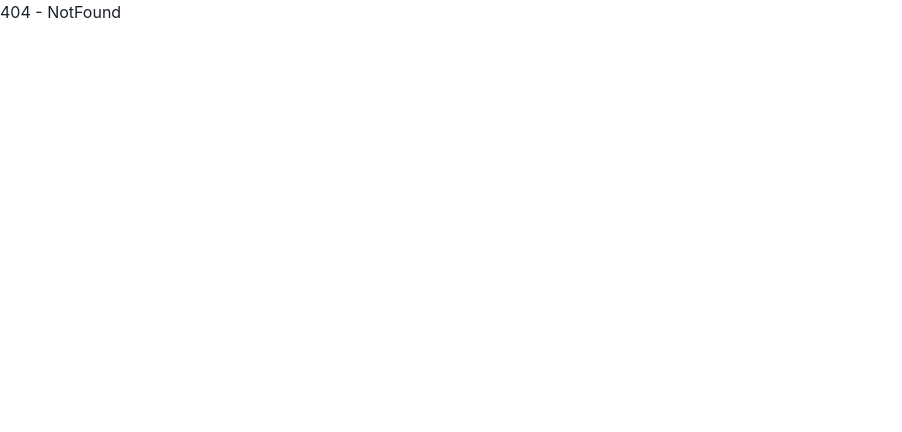
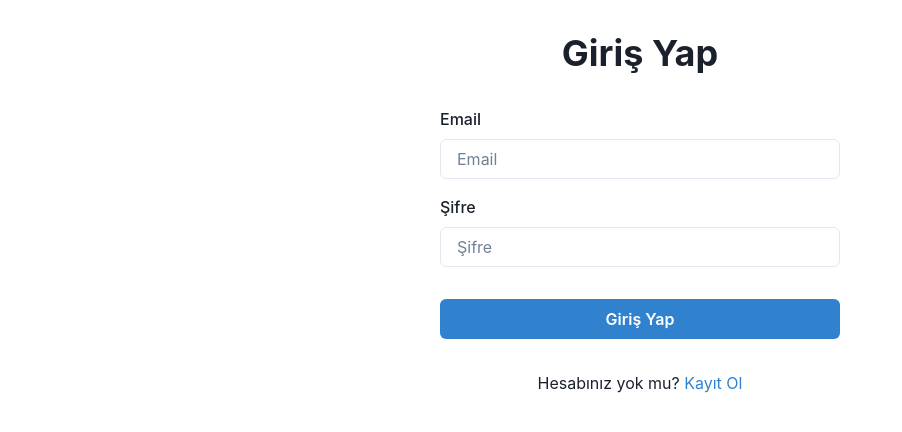
Before and after one commit to tolgabayrakdev/tabfer-project, a React (Vite) app in the folder client/: page /signin in a window 1280 px wide. Before the commit this address had no page. Shown: the top 432 px of the page, without its empty margins (0-902 px from the left). Built offline with nearby package versions, Linux system fonts and the light colour scheme.

Commit message:
authentication page

```diff
--- a/client/package.json
+++ b/client/package.json
@@ -14,10 +14,12 @@
     "@chakra-ui/react": "^2.8.2",
     "@emotion/react": "^11.13.3",
     "@emotion/styled": "^11.13.0",
+    "formik": "^2.4.6",
     "framer-motion": "^11.5.4",
     "react": "^18.3.1",
     "react-dom": "^18.3.1",
-    "react-router-dom": "^6.26.1"
+    "react-router-dom": "^6.26.1",
+    "yup": "^1.4.0"
   },
   "devDependencies": {
     "@eslint/js": "^9.9.0",
--- /dev/null
+++ b/client/src/pages/SignIn.tsx
@@ -0,0 +1,75 @@
+import { Box, Button, FormControl, FormLabel, Input, VStack, Heading, Text, Link as ChakraLink } from '@chakra-ui/react';
+import { Link as RouterLink, useNavigate } from 'react-router-dom';
+import { Formik, Form, Field } from 'formik';
+import * as Yup from 'yup';
+
+const SignInSchema = Yup.object().shape({
+  email: Yup.string().email('Geçersiz email').required('Email gerekli'),
+  password: Yup.string().required('Şifre gerekli'),
+});
+
+const SignIn = () => {
+  const navigate = useNavigate();
+
+  return (
+    <Box maxWidth="400px" margin="auto" mt={8}>
+      <VStack spacing={8} align="stretch">
+        <Heading textAlign="center">Giriş Yap</Heading>
+        <Formik
+          initialValues={{ email: '', password: '' }}
+          validationSchema={SignInSchema}
+          onSubmit={(values, actions) => {
+            // Burada giriş işlemlerini gerçekleştirin
+            console.log(values);
+            setTimeout(() => {
+              actions.setSubmitting(false);
+              navigate('/dashboard');
+            }, 1000);
+          }}
+        >
+          {(props) => (
+            <Form>
+              <VStack spacing={4}>
+                <Field name="email">
+                  {({ field, form }: any) => (
+                    <FormControl isInvalid={form.errors.email && form.touched.email}>
+                      <FormLabel htmlFor="email">Email</FormLabel>
+                      <Input {...field} id="email" placeholder="Email" />
+                      <Text color="red.500">{form.errors.email}</Text>
+                    </FormControl>
+                  )}
+                </Field>
+                <Field name="password">
+                  {({ field, form }:any) => (
+                    <FormControl isInvalid={form.errors.password && form.touched.password}>
+                      <FormLabel htmlFor="password">Şifre</FormLabel>
+                      <Input {...field} id="password" type="password" placeholder="Şifre" />
+                      <Text color="red.500">{form.errors.password}</Text>
+                    </FormControl>
+                  )}
+                </Field>
+                <Button
+                  mt={4}
+                  colorScheme="blue"
+                  isLoading={props.isSubmitting}
+                  type="submit"
+                  width="full"
+                >
+                  Giriş Yap
+                </Button>
+              </VStack>
+            </Form>
+          )}
+        </Formik>
+        <Text textAlign="center">
+          Hesabınız yok mu?{' '}
+          <ChakraLink as={RouterLink} to="/signup" color="blue.500">
+            Kayıt Ol
+          </ChakraLink>
+        </Text>
+      </VStack>
+    </Box>
+  );
+};
+
+export default SignIn;
--- /dev/null
+++ b/client/src/pages/SignUp.tsx
@@ -0,0 +1,97 @@
+import { Box, Button, FormControl, FormLabel, Input, VStack, Heading, Text, Link as ChakraLink } from '@chakra-ui/react';
+import { Link as RouterLink, useNavigate } from 'react-router-dom';
+import { Formik, Form, Field } from 'formik';
+import * as Yup from 'yup';
+
+const SignUpSchema = Yup.object().shape({
+  name: Yup.string().required('İsim gerekli'),
+  email: Yup.string().email('Geçersiz email').required('Email gerekli'),
+  password: Yup.string().min(6, 'Şifre en az 6 karakter olmalı').required('Şifre gerekli'),
+  confirmPassword: Yup.string()
+    .oneOf([Yup.ref('password')], 'Şifreler eşleşmiyor')
+    .required('Şifre onayı gerekli'),
+});
+
+const SignUp = () => {
+  const navigate = useNavigate();
+
+  return (
+    <Box maxWidth="400px" margin="auto" mt={8}>
+      <VStack spacing={8} align="stretch">
+        <Heading textAlign="center">Kayıt Ol</Heading>
+        <Formik
+          initialValues={{ name: '', email: '', password: '', confirmPassword: '' }}
+          validationSchema={SignUpSchema}
+          onSubmit={(values, actions) => {
+            // Burada kayıt işlemlerini gerçekleştirin
+            console.log(values);
+            setTimeout(() => {
+              actions.setSubmitting(false);
+              navigate('/signin');
+            }, 1000);
+          }}
+        >
+          {(props) => (
+            <Form>
+              <VStack spacing={4}>
+                <Field name="name">
+                  {({ field, form }: any) => (
+                    <FormControl isInvalid={form.errors.name && form.touched.name}>
+                      <FormLabel htmlFor="name">İsim</FormLabel>
+                      <Input {...field} id="name" placeholder="İsim" />
+                      <Text color="red.500">{form.errors.name}</Text>
+                    </FormControl>
+                  )}
+                </Field>
+                <Field name="email">
+                  {({ field, form }: any) => (
+                    <FormControl isInvalid={form.errors.email && form.touched.email}>
+                      <FormLabel htmlFor="email">Email</FormLabel>
+                      <Input {...field} id="email" placeholder="Email" />
+                      <Text color="red.500">{form.errors.email}</Text>
+                    </FormControl>
+                  )}
+                </Field>
+                <Field name="password">
+                  {({ field, form }: any) => (
+                    <FormControl isInvalid={form.errors.password && form.touched.password}>
+                      <FormLabel htmlFor="password">Şifre</FormLabel>
+                      <Input {...field} id="password" type="password" placeholder="Şifre" />
+                      <Text color="red.500">{form.errors.password}</Text>
+                    </FormControl>
+                  )}
+                </Field>
+                <Field name="confirmPassword">
+                  {({ field, form }: any) => (
+                    <FormControl isInvalid={form.errors.confirmPassword && form.touched.confirmPassword}>
+                      <FormLabel htmlFor="confirmPassword">Şifre Onayı</FormLabel>
+                      <Input {...field} id="confirmPassword" type="password" placeholder="Şifre Onayı" />
+                      <Text color="red.500">{form.errors.confirmPassword}</Text>
+                    </FormControl>
+                  )}
+                </Field>
+                <Button
+                  mt={4}
+                  colorScheme="blue"
+                  isLoading={props.isSubmitting}
+                  type="submit"
+                  width="full"
+                >
+                  Kayıt Ol
+                </Button>
+              </VStack>
+            </Form>
+          )}
+        </Formik>
+        <Text textAlign="center">
+          Zaten hesabınız var mı?{' '}
+          <ChakraLink as={RouterLink} to="/signin" color="blue.500">
+            Giriş Yap
+          </ChakraLink>
+        </Text>
+      </VStack>
+    </Box>
+  );
+};
+
+export default SignUp;
--- a/client/src/routes.tsx
+++ b/client/src/routes.tsx
@@ -1,20 +1,27 @@
 import { lazy } from "react";
 import { createBrowserRouter } from "react-router-dom";
 
-
 const HomePage = lazy(() => import('./pages/Home'));
+const SignInPage = lazy(() => import('./pages/SignIn'));
+const SignUpPage = lazy(() => import('./pages/SignUp'));
 const NotFoundPage = lazy(() => import('./pages/error/NotFound'));
-
 
 const DashboardLayout = lazy(() => import('./layouts/DashboardLayout'));
 const DashboardIndexPage = lazy(() => import('./pages/dashboard/Index'));
 const DashboardSettingsPage = lazy(() => import('./pages/dashboard/Settings'));
 
-
 const routes = createBrowserRouter([
     {
         path: "/",
         element: <HomePage />
+    },
+    {
+        path: "/signin",
+        element: <SignInPage />
+    },
+    {
+        path: "/signup",
+        element: <SignUpPage />
     },
     {
         path: "*",
```
Also changed, not shown: 1 other file (tests, documents, lock files or other folders).
